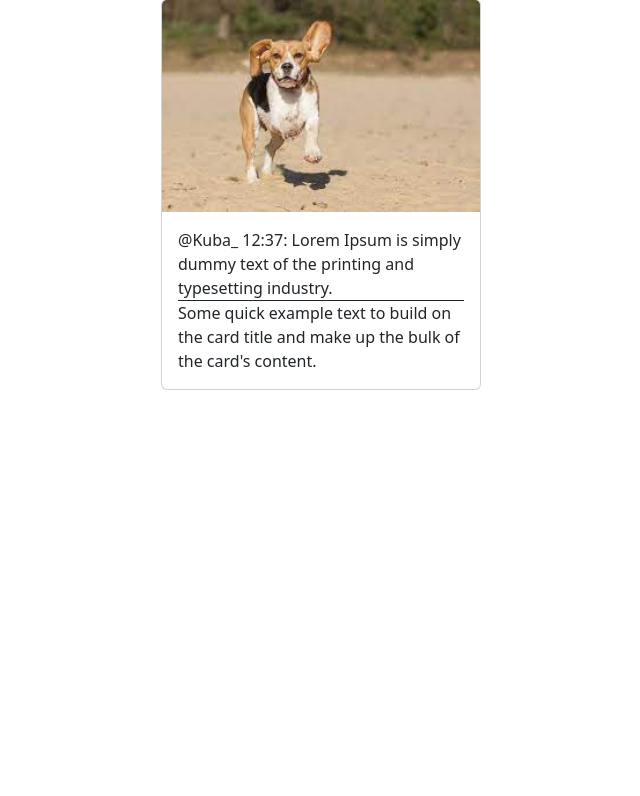
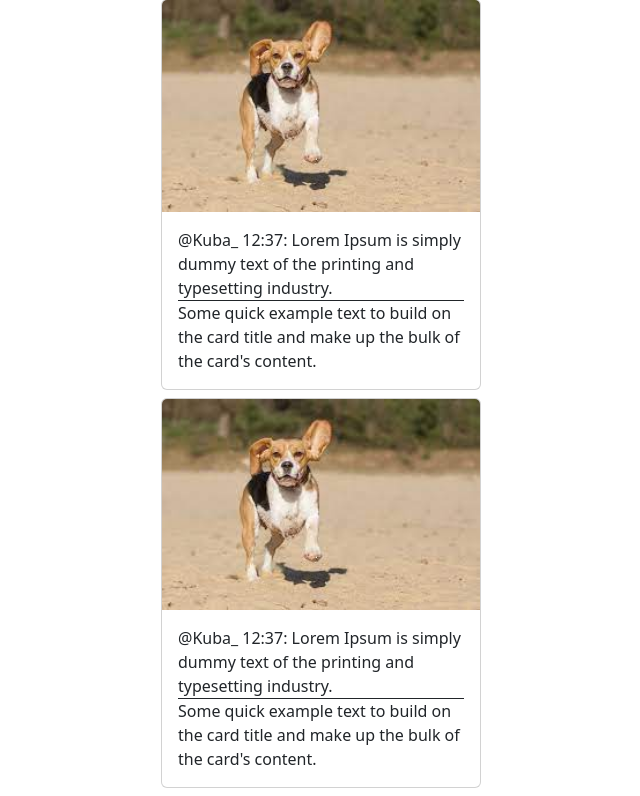
Before and after one commit to Ja-ku-ba/aniBuddy, a Django app: page / in a window 1280 px wide. Shown: the part 119-915 px from the top of the page, without its empty margins (319-959 px from the left). Before the commit the page ends 509 px from the top, so only its background shows below. Run offline with Django 5.2, Linux system fonts and the light colour scheme; tables that the repository leaves empty hold one stand-in row (values such as "Sample post"); some libraries are stand-ins or nearby versions.

Commit message:
save before merge

```diff
--- a/pages/models.py
+++ b/pages/models.py
@@ -1,15 +1,26 @@
 from django.db import models
 from django.utils.translation import gettext as _
 
+
 # Create your models here.
 def get_image_filepath(self, filename):
-    return f'posts/{self.added}.png'
+    return f"posts/{self.added}.png"
     # return f'static/posts/{self.owner.id}/{self.pk}.png'
 
+
 class Post(models.Model):
-    # owner = models.ForeignKey("app.Model", verbose_name=_(""), on_delete=models.CASCADE)
-    description = models.CharField(_('Tytuł char'), max_length=1024, blank=True, null=True)
-    content = models.TextField(_('Zawartość text'), blank=True, null=True)
-    image = models.ImageField(upload_to=get_image_filepath, max_length=255, null=True, blank=True)
+    owner = models.ForeignKey(
+        "user.MyUserModel", verbose_name=_("Właściciel"), on_delete=models.DO_NOTHING
+    )
+    # animal = modelf.models.ForeignKey(
+    #     "app.Model", verbose_name=_(""), on_delete=models.CASCADE
+    # )
+    description = models.CharField(
+        _("Tytuł char"), max_length=1024, blank=True, null=True
+    )
+    content = models.TextField(_("Zawartość text"), blank=True, null=True)
+    image = models.ImageField(
+        upload_to=get_image_filepath, max_length=255, null=True, blank=True
+    )
     added = models.DateTimeField(auto_now_add=False)
     deleted = models.BooleanField(default=False)
--- a/pages/templates/components/posts.html
+++ /dev/null
@@ -1,8 +0,0 @@
-<div class="card post-image my-2">
-  <img src="static/images/dogo.jpeg" class="card-img-top post__imge" alt="postPicture">
-
-  <div class="card-body">
-      <a href="#" class="link-dark link-underline link-underline-opacity-0">@Kuba_ 12:37: Lorem Ipsum is simply dummy text of the printing and typesetting industry.</a>
-      <p class="card-text border-top border-dark">Some quick example text to build on the card title and make up the bulk of the card's content.</p>
-    </div>
-</div>
--- /dev/null
+++ b/pages/templates/components/postsList.html
@@ -0,0 +1,38 @@
+{% for post in posts %}
+	<div class="card post-image my-2">
+	<img
+		src="static/images/dogo.jpeg"
+		class="card-img-top post__imge"
+		alt="postPicture"
+	/>
+
+	<div class="card-body">
+		<a href="#" class="link-dark link-underline link-underline-opacity-0"
+		>@Kuba_ 12:37: Lorem Ipsum is simply dummy text of the printing and
+		typesetting industry.</a
+		>
+		<p class="card-text border-top border-dark">
+		Some quick example text to build on the card title and make up the bulk of
+		the card's content.
+		</p>
+	</div>
+	</div>
+	{% endfor %}
+<div class="card post-image my-2">
+  <img
+    src="static/images/dogo.jpeg"
+    class="card-img-top post__imge"
+    alt="postPicture"
+  />
+
+  <div class="card-body">
+    <a href="#" class="link-dark link-underline link-underline-opacity-0"
+      >@Kuba_ 12:37: Lorem Ipsum is simply dummy text of the printing and
+      typesetting industry.</a
+    >
+    <p class="card-text border-top border-dark">
+      Some quick example text to build on the card title and make up the bulk of
+      the card's content.
+    </p>
+  </div>
+</div>
--- a/pages/templates/pages/add.html
+++ b/pages/templates/pages/add.html
@@ -7,14 +7,14 @@
     {% for field in form %}
         <div class="mb-3">
             {% if field.label|slice:'-4:' == "text" %}
-                <label for="{{ field.id_for_label }}" class="form-label">{{ field.label|slice:':-5' }}:</label>
+                <label for="{{ field.id_for_label }}" class="form-label">{{ field.label|slice:':-5' }}</label>
                 <textarea class="form-control" id="{{ field.id_for_label }}" name="{{ field.name }}"></textarea>
             {% elif field.label|slice:'-4:' == "char" %}
-                <label for="{{ field.id_for_label }}" class="form-label">{{ field.label|slice:':-5' }}:</label>
+                <label for="{{ field.id_for_label }}" class="form-label">{{ field.label|slice:':-5' }}</label>
                 <input type="text" class="form-control" id="{{ field.id_for_label }}" name="{{ field.name }}"/>
             {% else %}
             <div class="mb-3">
-                <label for="formFileMultiple" class="form-label">Dodaj zdjęcie:</label>
+                <label for="formFileMultiple" class="form-label">Dodaj zdjęcie</label>
                 <input class="form-control" type="file" name="images" id="formFileMultiple" multiple>
               </div>
             {% endif %}
--- a/pages/templates/pages/home.html
+++ b/pages/templates/pages/home.html
@@ -1,8 +1,8 @@
-{% extends "index.html" %}
-
-{% block content %}
+{% extends "index.html" %} {% block content %}
 <div>
-    <a href="{% url 'add' 'post' %}" class="btn btn-secondary mt-2 w-100 mx-auto">Dodaj posts</a>
-    {% include 'components/posts.html' %}
-<div>
-{% endblock %}
+  <a href="{% url 'add' 'post' %}" class="btn btn-secondary mt-2 w-100 mx-auto"
+    >Dodaj posts</a
+  >
+  {% include 'components/postsList.html' %}
+  <div>{% endblock %}</div>
+</div>
--- /dev/null
+++ b/pages/templates/pages/postView.html
@@ -0,0 +1,6 @@
+{% extends 'index.html' %}
+
+
+{% block content %}
+    <h1>ok</h1>
+{% endblock %}
--- a/pages/urls.py
+++ b/pages/urls.py
@@ -1,8 +1,9 @@
+from django.urls import path
+
 from . import views
 
-from django.urls import path
-
 urlpatterns = [
-    path("", views.home, name='home'),
-    path("add/<str:page>", views.add, name='add')
+    path("", views.home, name="home"),
+    path("add/<str:page>", views.add, name="add"),
+    path("post/<int:id>", views.post_page, name="post_Page"),
 ]
--- a/pages/views.py
+++ b/pages/views.py
@@ -8,7 +8,9 @@ from .models import Post
 
 # Create your views here.
 def home(request):
-    return render(request, "pages/home.html")
+    posts = Post.objects.all()
+    context = {"posts": posts}
+    return render(request, "pages/home.html", context)
 
 
 def add(request, page):
@@ -17,6 +19,7 @@ def add(request, page):
         form = PostForm(request.POST, request.FILES)
         if form.is_valid():
             new_post = Post.objects.create(
+                owner=request.user,
                 description=request.POST.get("description"),
                 content=request.POST.get("content"),
                 added=datetime.now(),
@@ -26,9 +29,9 @@ def add(request, page):
                 new_post.image = image
                 new_post.save()
             return redirect("home")
-        # else:
-        # var = dir(form.errors.items())
-        # print(var)
-        # print(form.errors.get_json_data()["__all__"][0]["message"])
     context = {"form": form}
     return render(request, "pages/add.html", context)
+
+
+def post_page(request, id):
+    return render(request, "pages/postView.html")
```
Also changed, not shown: pages/migrations/0001_initial.py.
